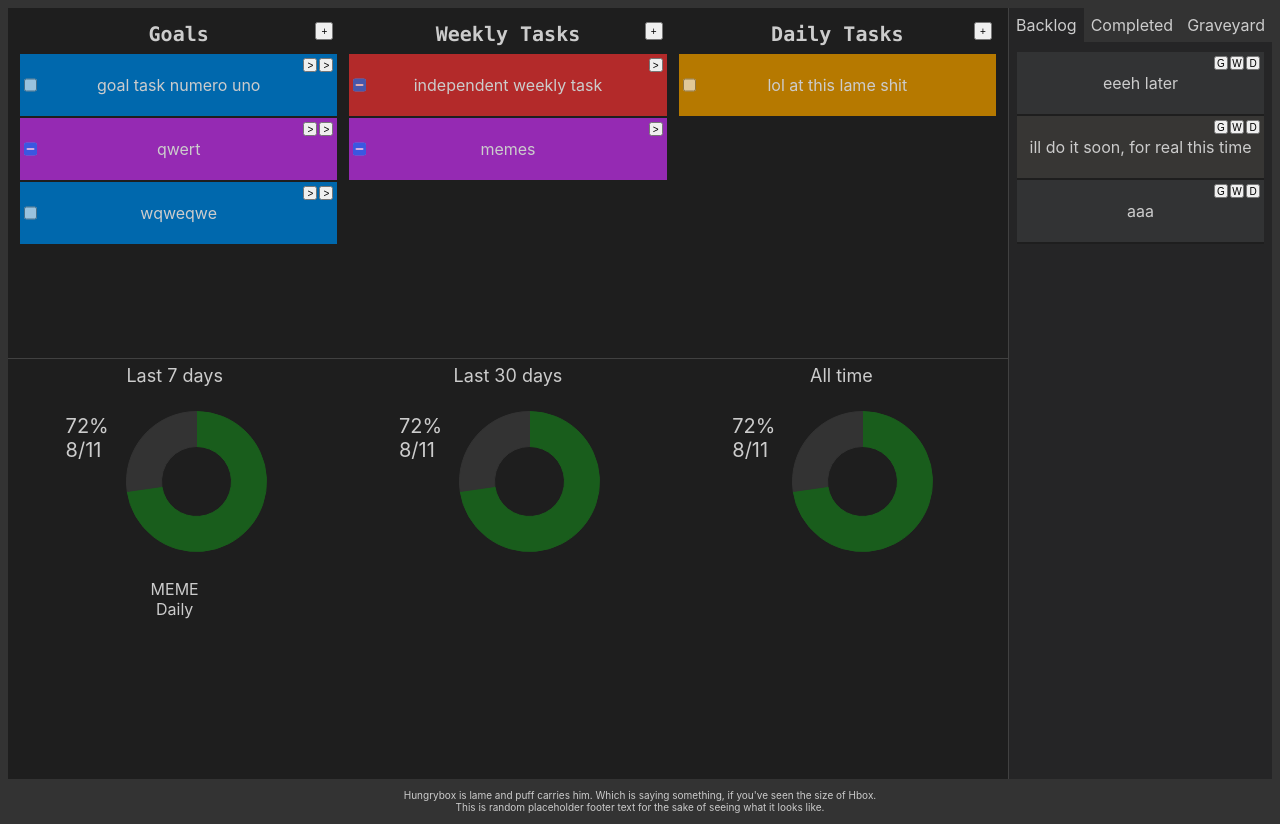
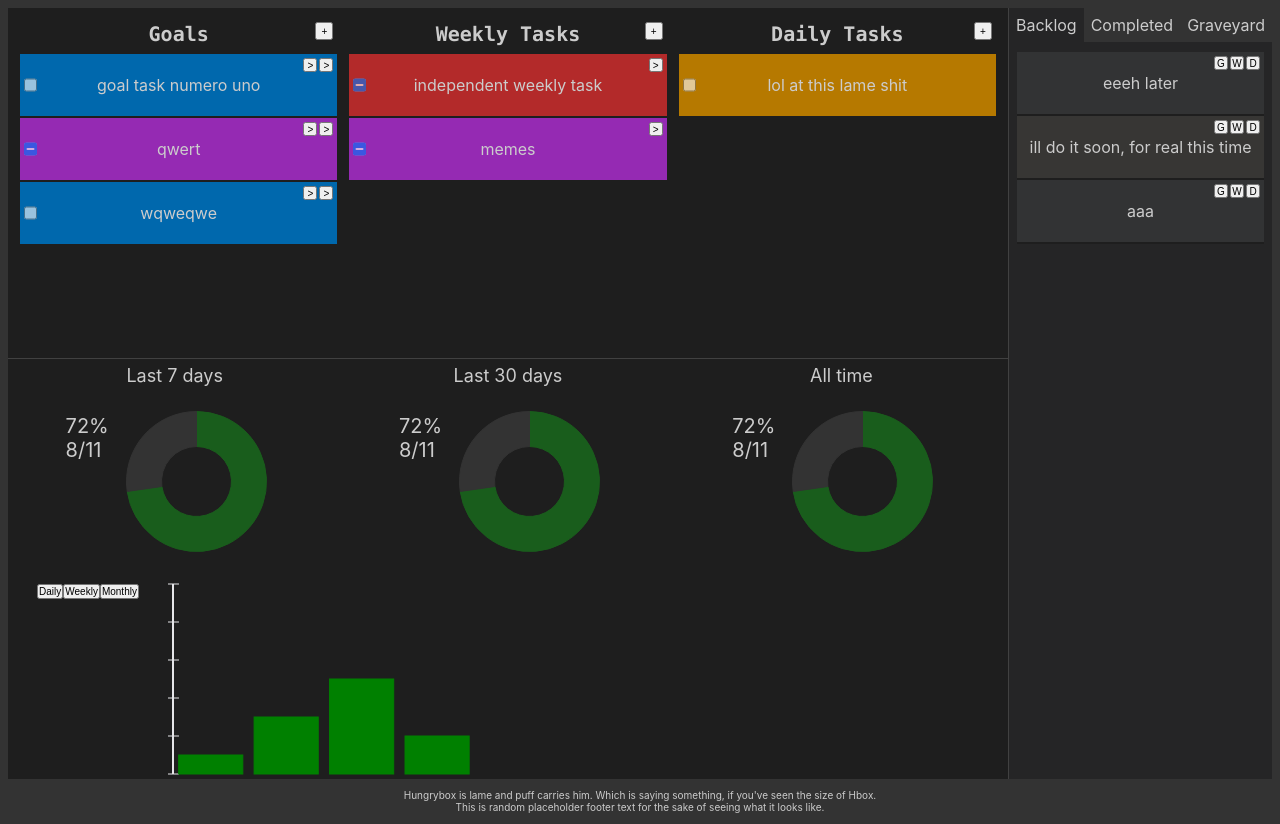
Before and after one commit to AlexJohnKennedy/TrackYourTodos, a React (Create React App) app: page / in a window 1280 px wide. Built offline with nearby package versions, Linux system fonts and the light colour scheme.

Commit message:
working on getting the graphs to work

```diff
--- a/src/css/GridLayout.css
+++ b/src/css/GridLayout.css
@@ -87,6 +87,12 @@
         grid-column-start: 3;
         grid-column-end: 4;
     }
+    .TaskStatisticsSection .historyBarChartWrapper {
+        grid-column-start: 1;
+        grid-column-end: 4;
+        grid-row-start: 2;
+        grid-row-end: 3;
+    }
     .Footer {
         grid-column-start: 2;
         grid-column-end: 5;
@@ -153,6 +159,12 @@
     .TaskStatisticsSection .RadialSummaryBlock ~ .RadialSummaryBlock ~ .RadialSummaryBlock {
         grid-column-start: 3;
         grid-column-end: 4;
+    }
+    .TaskStatisticsSection .historyBarChartWrapper {
+        grid-column-start: 1;
+        grid-column-end: 4;
+        grid-row-start: 2;
+        grid-row-end: 3;
     }
     .Footer {
         grid-column-start: 2;
@@ -226,6 +238,12 @@
         grid-column-start: 2;
         grid-column-end: 3;
     }
+    .TaskStatisticsSection .historyBarChartWrapper {
+        grid-column-start: 1;
+        grid-column-end: 3;
+        grid-row-start: 2;
+        grid-row-end: 3;
+    }
     .Footer {
         grid-column-start: 2;
         grid-column-end: 3;
--- a/src/css/TaskStatisticsSection.css
+++ b/src/css/TaskStatisticsSection.css
@@ -32,3 +32,17 @@
     padding-bottom: 0rem;
     font-size: 2rem;
 }
+
+.TaskStatisticsSection .historyBarChartWrapper {
+    display: inline-flex;
+    flex-direction: row;
+    justify-content: start;
+}
+
+.TaskStatisticsSection .historyBarChartWrapper .controllerBlock {
+    width: 16rem;
+}
+
+.TaskStatisticsSection .historyBarChartWrapper .barChartWrapper {
+    flex-grow: 1;
+}
--- a/src/reactComponents/RadialSummaryBlock.js
+++ b/src/reactComponents/RadialSummaryBlock.js
@@ -1,6 +1,5 @@
 import React, { Component } from 'react';
 import { XYPlot, FlexibleXYPlot, VerticalGridLines, HorizontalGridLines, XAxis, YAxis, LineSeries, ArcSeries } from 'react-vis';
-import { SSL_OP_SSLEAY_080_CLIENT_DH_BUG } from 'constants';
 
 // This component is the building block for the 'summary' statistics section, which shows a
 // radial graph and some numbers.
--- a/src/reactComponents/ScrollableBarChart.js
+++ b/src/reactComponents/ScrollableBarChart.js
@@ -1,7 +1,25 @@
 import React, { Component } from 'react';
+import { XYPlot, FlexibleXYPlot, VerticalGridLines, HorizontalGridLines, XAxis, YAxis, LineSeries, ArcSeries, VerticalBarSeries } from 'react-vis';
 
 export class ScrollableBarChart extends Component {
     render() {
-        return <div> {this.props.groupingTypeText} </div>
+        return (
+            <div className="barChartWrapper">
+                <FlexibleXYPlot margin={{left: 5, right: 5, top: 5, bottom: 5}} xDomain={[0, 10]} yDomain={[0, 10]}>
+                    <YAxis/>
+                    <VerticalBarSeries
+                        color='green'
+                        data={[
+                            {x: 0, y: 1},
+                            {x: 1, y: 3},
+                            {x: 2, y: 5},
+                            {x: 3, y: 2}
+                        ]}
+                        barWidth={0.975}
+                    />
+
+                </FlexibleXYPlot>
+            </div>
+        );
     }
 }
--- a/src/reactComponents/TaskStatisticsSection.js
+++ b/src/reactComponents/TaskStatisticsSection.js
@@ -96,6 +96,12 @@ export class TaskStatisticsSection extends Component {
 
 class SelectionController extends Component {
     render() {
-        return <div> MEME </div>;
+        return (
+            <div className="controllerBlock">
+                <button onClick={() => this.props.indexToggleFunc(0)}> Daily </button>
+                <button onClick={() => this.props.indexToggleFunc(1)}> Weekly </button>
+                <button onClick={() => this.props.indexToggleFunc(2)}> Monthly </button>
+            </div>
+        );
     }
 }
```
